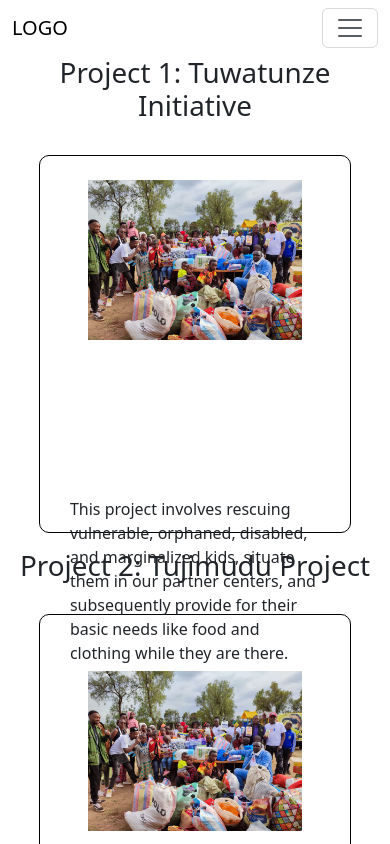
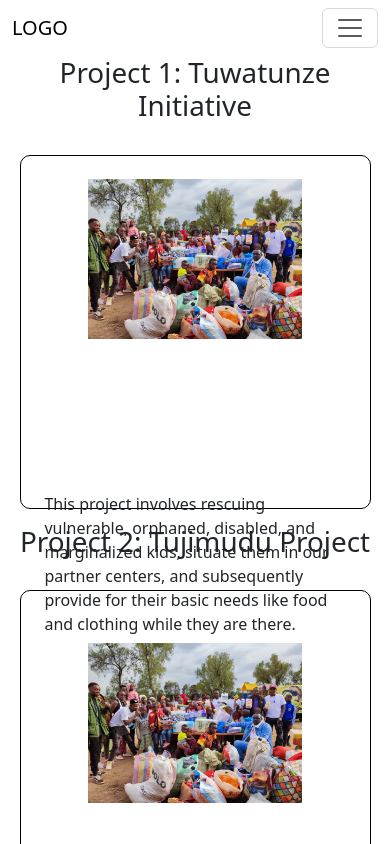
Before and after one commit to yegonkimutai/Happy-faces, a React (Create React App) app: page /projects in a window 390 px wide. Shown: the top 844 px of the page. Built offline with nearby package versions, Linux system fonts and the light colour scheme.

Commit message:
:ambulance: Modify code

```diff
--- a/src/style/Projects.css
+++ b/src/style/Projects.css
@@ -48,12 +48,16 @@
 @media (max-width: 500px) {
     .cont {
         display: grid;
-        grid-template-rows: 90%;
-        grid-template-columns: 90%;
+        grid-template-rows: 95%;
+        grid-template-columns: 95%;
         grid-template-areas:
         'image'
         'description'
         ;
+    }
+
+    .proj-cont {
+        max-width: 90%;
     }
 
     .proj-img {
```
